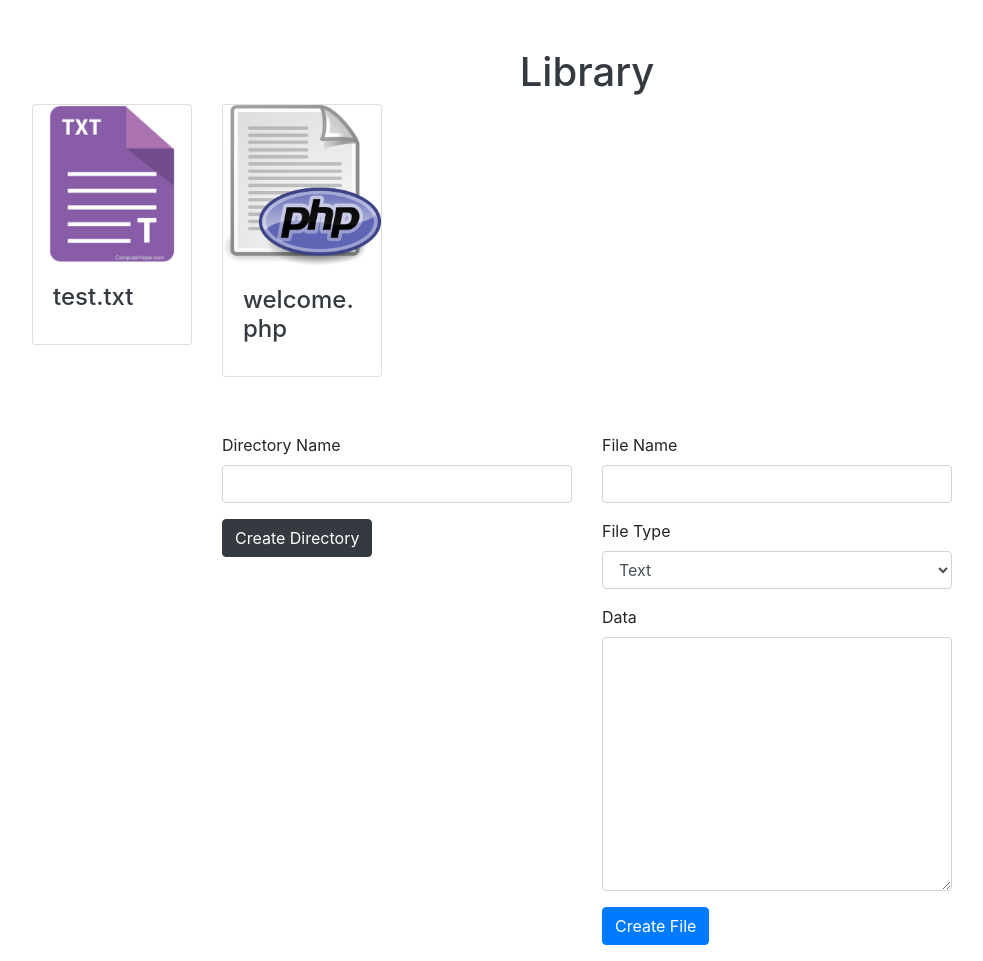
After one commit to galal-husseny/advanced, a PHP site: page /task2/index.php in a window 1280 px wide. The commit adds this page. Shown: the whole page, without its empty margins (53-1036 px from the left). Run offline with PHP 8.4, Linux system fonts and the light colour scheme.

Commit message:
day 1 PHP

```diff
--- /dev/null
+++ b/1-filesystem/file.php
@@ -0,0 +1,5 @@
+<?php
+
+// echo __FILE__;
+// echo basename("C:\\xampp\htdocs\php\\nti\laravel-surevy.zip",'.zip');
+// echo basename(__FILE__);
--- /dev/null
+++ b/1-filesystem/task2/data/test.txt
@@ -0,0 +1 @@
+hello
--- /dev/null
+++ b/1-filesystem/task2/data/welcome.php
@@ -0,0 +1 @@
+<?php echo "welcome"; ?>
--- /dev/null
+++ b/1-filesystem/task2/index.php
@@ -0,0 +1,137 @@
+<?php
+
+
+if (isset($_POST['dir'])) {
+    // create dir
+    $dir = "data" . DIRECTORY_SEPARATOR . $_POST['name'];
+    mkdir($dir);
+}
+
+if (isset($_POST['file'])) {
+    // create file
+    // print_r($_POST);
+    $file = "data" . DIRECTORY_SEPARATOR . $_POST['name'] . "." . $_POST['extension'];
+    $content = $_POST['data'];
+    file_put_contents($file, $content);
+}
+
+$data = scandir(__DIR__ . DIRECTORY_SEPARATOR . 'data');
+$files = [];
+$folders = [];
+
+foreach ($data as $index => $value) {
+
+    if($value !== '.' && $value !== '..'){
+        $path = __DIR__ . DIRECTORY_SEPARATOR . 'data' . DIRECTORY_SEPARATOR . $value;
+        if (is_dir($path)) {
+            array_push($folders, $value);
+        } else {
+            array_push($files, $value);
+        }
+    }
+
+}
+// print_r($files);
+// print_r(pathinfo("galal.php"));
+?>
+
+<!doctype html>
+<html lang="en">
+
+<head>
+    <title>Title</title>
+    <!-- Required meta tags -->
+    <meta charset="utf-8">
+    <meta name="viewport" content="width=device-width, initial-scale=1, shrink-to-fit=no">
+
+    <!-- Bootstrap CSS -->
+    <link rel="stylesheet" href="https://stackpath.bootstrapcdn.com/bootstrap/4.3.1/css/bootstrap.min.css" integrity="sha384-ggOyR0iXCbMQv3Xipma34MD+dH/1fQ784/j6cY/iJTQUOhcWr7x9JvoRxT2MZw1T" crossorigin="anonymous">
+</head>
+
+<body>
+    <div class="container">
+        <div class="row">
+            <div class="col-12 text-center text-dark h1 mt-5">
+                <h1>Library</h1>
+                <div class="row">
+                    <?php foreach ($files as $key => $value) {
+                        if(pathinfo($value)['extension'] == 'php'){
+                            $image = "images/php.png";
+                        }elseif(pathinfo($value)['extension'] == 'txt'){
+                            $image = "images/file.png";
+                        }else{
+                            $image = "images/default.png";
+                        }
+                    ?>
+                        <div class="col-2">
+                            <div class="card text-left">
+                              <img class="card-img-top" src="<?php echo $image ?>" alt="">
+                              <div class="card-body">
+                                <h4 class="card-title"><?= $value ?></h4>
+                              </div>
+                            </div>
+                        </div>
+                    <?php
+                    } ?>
+                    <?php foreach ($folders as $key => $value) {
+
+                    ?>
+                     <div class="col-2">
+                            <div class="card text-left">
+                                <img class="card-img-top" src="images/folder.png" alt="" >
+                                <div class="card-body">
+                                    <h4 class="card-title"><a href="data/<?= $value ?>"><?= $value ?></a></h4>
+                                </div>
+                            </div>
+                        </div>
+                    <?php
+                    } ?>
+
+                </div>
+            </div>
+
+            <div class="col-4 offset-2 mt-5">
+                <form action="" method="post">
+                    <div class="form-group">
+                        <label for="name">Directory Name</label>
+                        <input type="text" name="name" id="name" class="form-control" placeholder="" aria-describedby="helpId">
+                    </div>
+                    <div class="form-group">
+                        <button class="btn btn-dark rounded" name="dir"> Create Directory </button>
+                    </div>
+                </form>
+            </div>
+
+            <div class="col-4  mt-5">
+                <form action="" method="post">
+                    <div class="form-group">
+                        <label for="name">File Name</label>
+                        <input type="text" name="name" id="name" class="form-control" placeholder="" aria-describedby="helpId">
+                    </div>
+                    <div class="form-group">
+                        <label for="extension">File Type</label>
+                        <select name="extension" class="form-control" id="extension">
+                            <option value="txt">Text</option>
+                            <option value="php">PHP</option>
+                            <option value="docx">Word</option>
+                        </select>
+                    </div>
+                    <div class="form-group">
+                        <label for="data">Data</label>
+                        <textarea name="data" id="" cols="30" rows="10" class="form-control"></textarea>
+                    </div>
+                    <div class="form-group">
+                        <button class="btn btn-primary rounded" name="file"> Create File </button>
+                    </div>
+                </form>
+            </div>
+        </div>
+    </div>
+    <!-- Optional JavaScript -->
+    <!-- jQuery first, then Popper.js, then Bootstrap JS -->
+    <script src="https://code.jquery.com/jquery-3.3.1.slim.min.js" integrity="sha384-q8i/X+965DzO0rT7abK41JStQIAqVgRVzpbzo5smXKp4YfRvH+8abtTE1Pi6jizo" crossorigin="anonymous"></script>
+    <script src="https://cdnjs.cloudflare.com/ajax/libs/popper.js/1.14.7/umd/popper.min.js" integrity="sha384-UO2eT0CpHqdSJQ6hJty5KVphtPhzWj9WO1clHTMGa3JDZwrnQq4sF86dIHNDz0W1" crossorigin="anonymous"></script>
+    <script src="https://stackpath.bootstrapcdn.com/bootstrap/4.3.1/js/bootstrap.min.js" integrity="sha384-JjSmVgyd0p3pXB1rRibZUAYoIIy6OrQ6VrjIEaFf/nJGzIxFDsf4x0xIM+B07jRM" crossorigin="anonymous"></script>
+</body>
+
+</html>
```
Also changed, not shown: 1-filesystem/directory.php (added, +13 -0 lines), 1-filesystem/intro.php (+11 -1 lines), 1-filesystem/task1/task1.php (added, +34 -0 lines), 1-filesystem/task3/task.php (added, +54 -0 lines), 1-filesystem/task2/images/default.png (added), 1-filesystem/task2/images/file.png (added), 1-filesystem/task2/images/folder.png (added), 1-filesystem/task2/images/php.png (added), 1-filesystem/task3/randomData/1.png (added), 1-filesystem/task3/randomData/test.php (added), 1-filesystem/task3/randomData/test.txt (added), 1-filesystem/task3/randomData/welcome.php (added), 1-filesystem/test/1.png (added), 2 other files.
